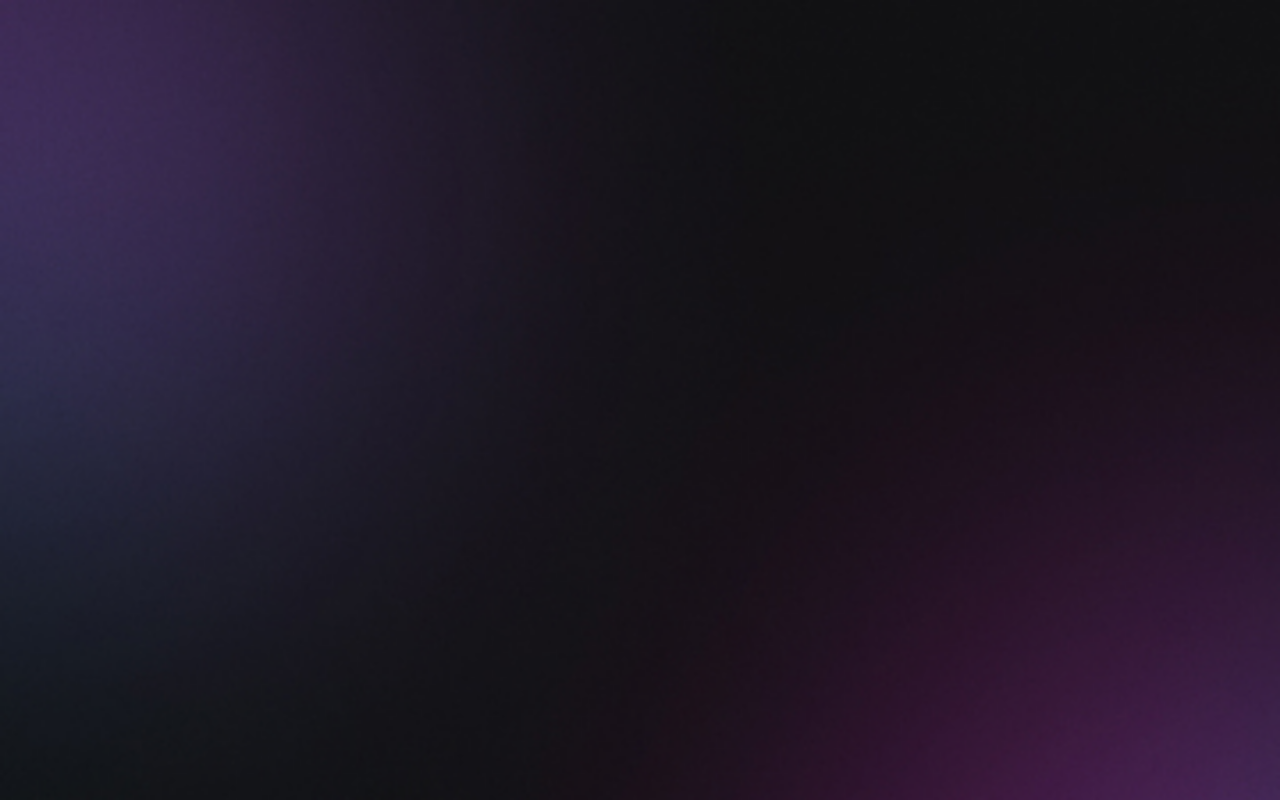
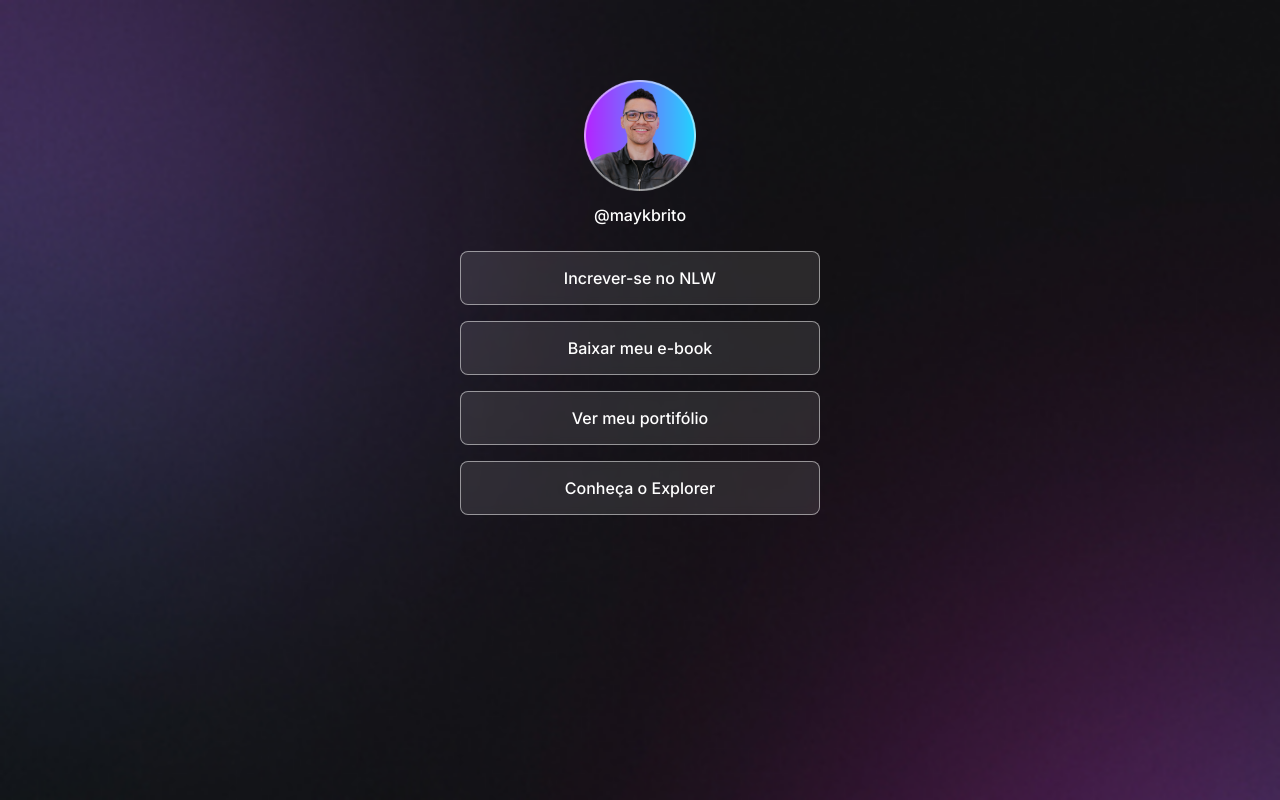
Before and after one commit to hevertonpinheiro/projeto, a plain HTML site: page index.html in a window 1280 px wide. Drawn offline with Linux system fonts and the light colour scheme.

Commit message:
finished avatar and buttons

```diff
--- a/index.html
+++ b/index.html
@@ -1,13 +1,43 @@
 <!DOCTYPE html>
 <html lang="pt-br">
 <head>
-    <meta charset="UTF-8">
-    <meta name="viewport" content="width=device-width, initial-scale=1.0">
 
-    <link rel="stylesheet" href="style.css">
-    <title>Document</title>
+<link rel="preconnect" href="https://fonts.googleapis.com">
+<link rel="preconnect" href="https://fonts.gstatic.com" crossorigin>
+<link href="https://fonts.googleapis.com/css2?family=Inter:wght@100..900&display=swap" rel="stylesheet">
+
+    <meta charset="UTF-8" />
+    <meta http-equiv="X-UA-Compatible" content="IE=edge" />
+    <meta name="viewport" content="width=device-width, initial-scale=1.0" />
+
+    <link rel="stylesheet" href="style.css" />
+    <title>DevLinks</title>
 </head>
 <body>
 
+    <div id="container">
+
+         <div id="profile">
+            <img src="/assets/avatar.png" alt="">
+            <p>@maykbrito</p>
+         </div>
+
+         <ul>
+            <li>
+                <a href="#">Increver-se no NLW</a>
+            </li>
+            <li>
+                <a href="#">Baixar meu e-book</a>
+            </li>
+            <li>
+                <a href="https://github.com/hevertonpinheiro">Ver meu portifólio</a>
+            </li>
+            <li>
+                <a href="https://rocketseat.com.br/explorer">Conheça o Explorer</a>
+            </li>
+         </ul>
+
+    </div>
+
 </body>
 </html>
--- a/style.css
+++ b/style.css
@@ -1,3 +1,10 @@
+* {
+    margin: 0;
+    padding: 0;
+    box-sizing: border-box;
+}
+
+
 body {
     /*
     background-image: url(./assets/bg-mobile.jpg);
@@ -10,4 +17,69 @@ body {
 
     background: url(./assets/bg-mobile.jpg) no-repeat top center/cover;
 
-    }
+}
+
+body * {
+    font-family: "Inter", sans-serif;
+    color: white;
+}
+
+#container {
+    width: 360px;
+    margin: 56px auto 0;
+}
+
+#profile {
+    text-align: center;
+    padding: 24px;
+}
+
+
+#profile img {
+    width: 112px;
+
+}
+
+#profile p {
+    font-weight: 500;
+    font-size: 16px;
+    line-height: 24px;
+    margin-top: 8px;
+}
+
+/*Links*/
+
+ul {
+    list-style: none;
+
+    display: flex;
+    flex-direction: column;
+    gap: 16px;
+}
+
+ul li a {
+    display: flex;
+    align-items: center;
+    justify-content: center;
+
+    font-weight: 500;
+    text-decoration: none;
+
+    padding: 16px 24px;
+
+    background: rgba(255, 255, 255, 0.1);
+    border: 1px solid rgba(255, 255, 255, 0.5);
+    border-radius: 8px;
+
+    backdrop-filter: blur(4px);
+    --webkit-backdrop-filter: blur(4px);
+
+    transition: background .3s;
+
+}
+
+ul li a:hover {
+    background: rgba(255, 255, 255, 0.5);
+    border: 1.5px solid white;
+
+}
```
